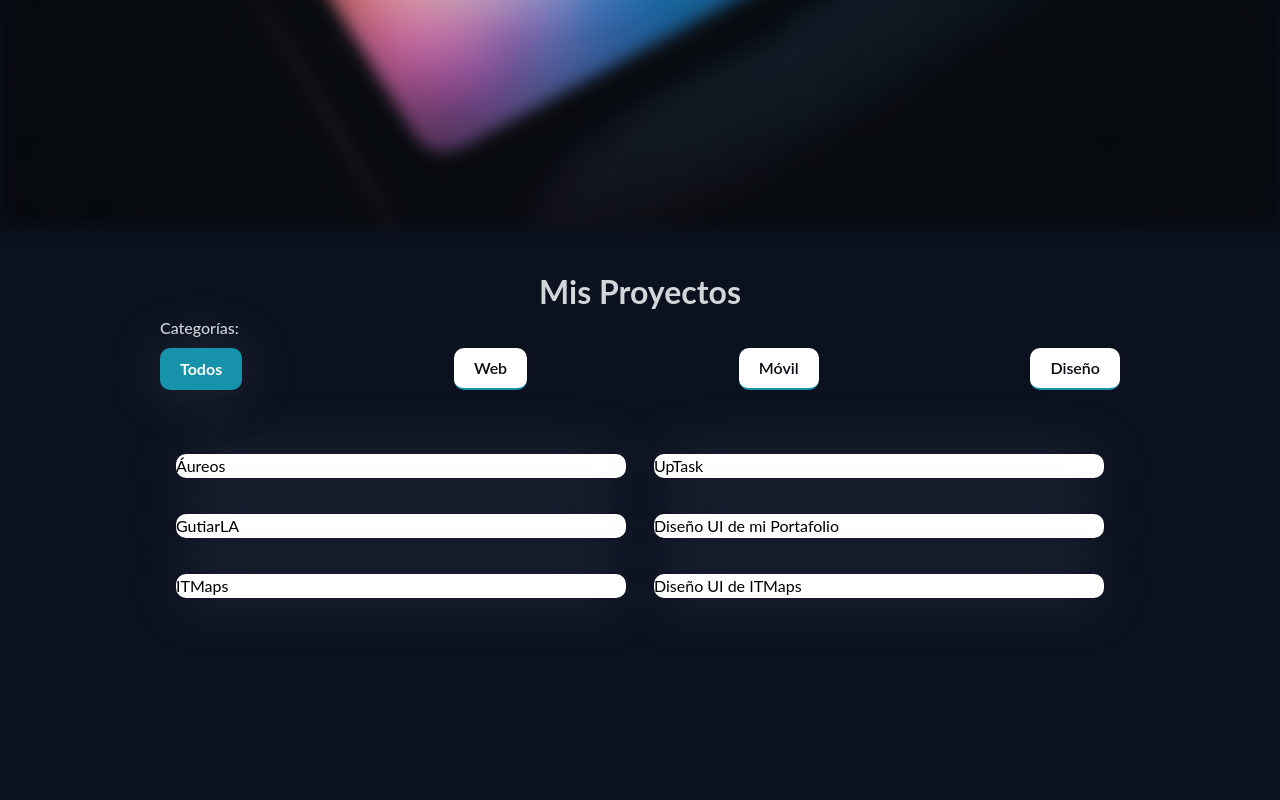
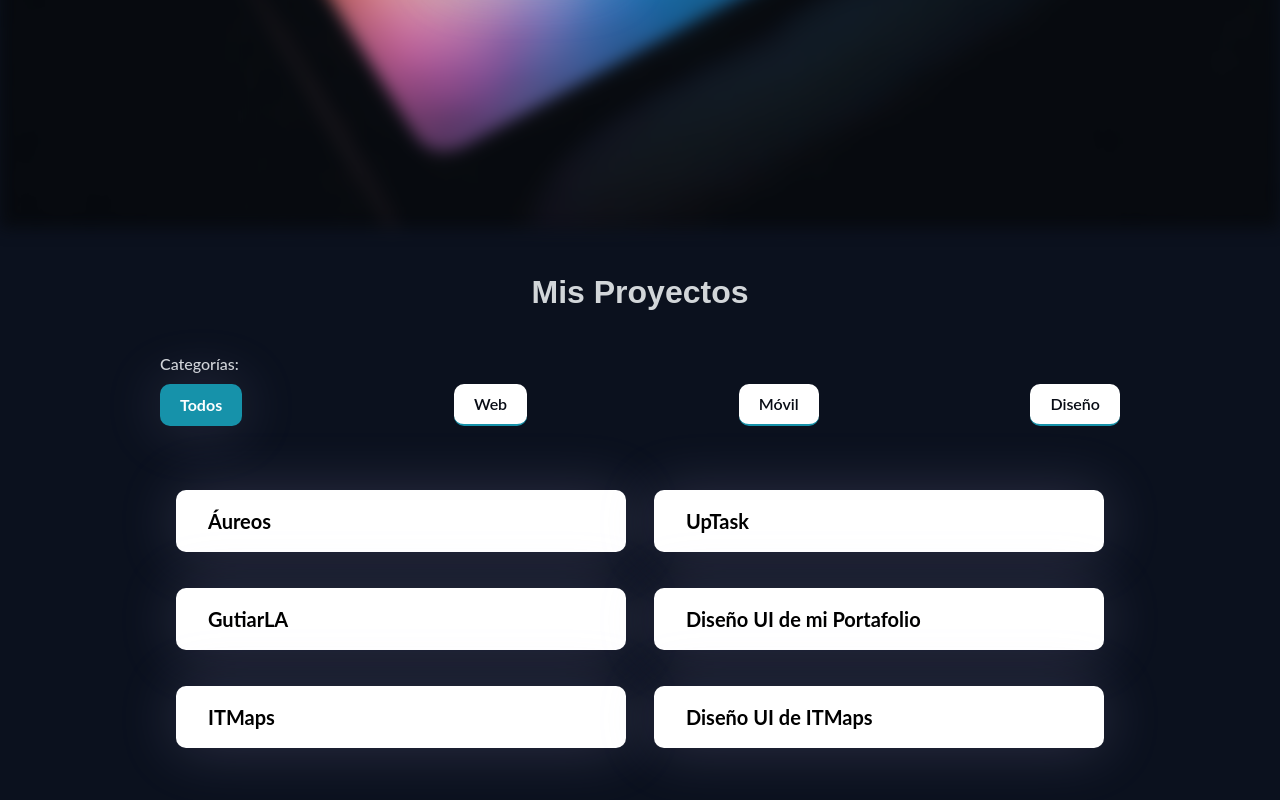
Before and after one commit to ifernandezNv/portafolio, a Next.js app: page / in a window 1280 px wide. Shown: the part 572-1372 px from the top of the page. Built offline with nearby package versions, Linux system fonts and the light colour scheme.

Commit message:
Primeros pasos en la creación de los cards

```diff
--- a/src/components/Proyecto.js
+++ b/src/components/Proyecto.js
@@ -4,8 +4,8 @@ function Proyecto({proyecto}) {
     const {titulo, stack, repo, verProyecto} = proyecto;
   return (
     <div className='bg-white rounded shadow'>
-      <div className=''>
-        <h3>{titulo}</h3>
+      <div className='px-2 md:px-8 md:py-4 '>
+        <h3 className='font-bold text-movil-xl lg:text-lg'>{titulo}</h3>
       </div>
     </div>
   )
--- a/src/pages/index.js
+++ b/src/pages/index.js
@@ -81,9 +81,9 @@ export default function Home() {
               </header>
 
               <main className='min-h-screen bg-azul-oscuro py-10 px-4 md:px-40 ' id='proyectos'>
-                <h2 className='text-2xl text-gris-claro font-bold text-center'>Mis Proyectos</h2>
+                <h2 className='text-2xl text-gris-claro font-heading font-bold text-center'>Mis Proyectos</h2>
                 <div>
-                  <p className='font-poppins font-medium text-sm text-gris-claro'>Categorías:</p>
+                  <p className='font-poppins font-medium text-sm text-gris-claro mt-5 lg:mt-9'>Categorías:</p>
                   <div className='flex flex-row justify-between my-2'>
                     <button className={` ${filtro === 'todos' ? 'bg-span text-white font-bold shadow hover:bg-white hover:text-black hover:border-span hover:border-b-4' : 'text-black bg-white border-span border-b-2 hover:bg-span hover:font-bold hover:text-white font-semibold'} py-2 px-5 rounded transition-all`} onClick={ ()=> setFiltro('todos') }>Todos</button>
                     <button className={` ${filtro === 'web' ? 'bg-span text-white font-bold shadow hover:bg-white hover:text-black hover:border-span hover:border-b-4' : 'text-black bg-white border-span border-b-2 hover:bg-span hover:font-bold hover:text-white font-semibold'} py-2 px-5 rounded transition-all`} onClick={ ()=> setFiltro('web') }>Web</button>
```
